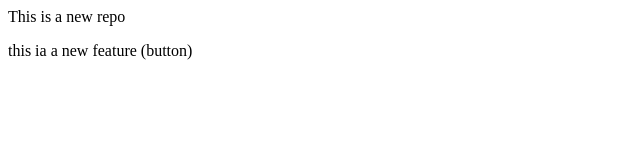
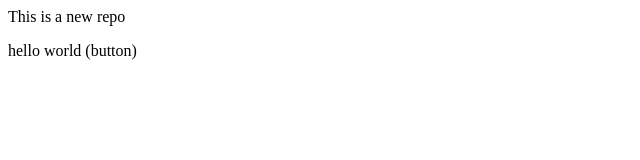
Before and after one commit to gollavasanth54-cell/localrepo, a plain HTML site: page index.html in a window 1280 px wide. Shown: the full height of the page, 0-640 px from the left. Drawn offline with Linux system fonts and the light colour scheme.

```diff
--- a/index.html
+++ b/index.html
@@ -1,3 +1,3 @@
 
 <p>This is a new repo</p>
-<p>this ia a new feature (button)</p>
+<p>hello world (button)</p>
```
